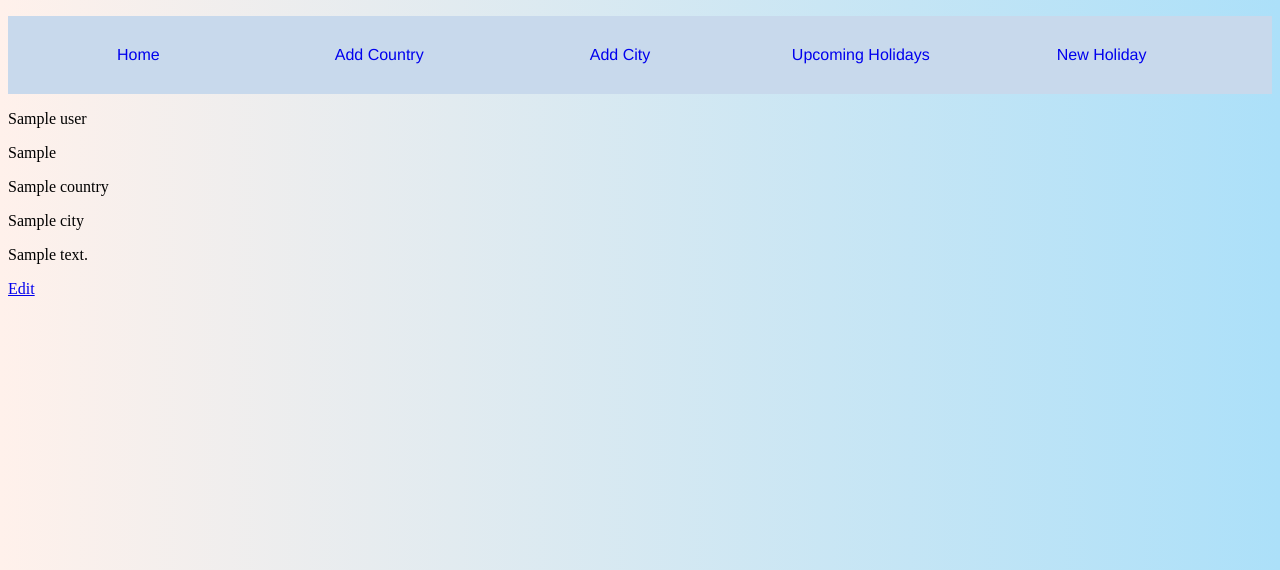
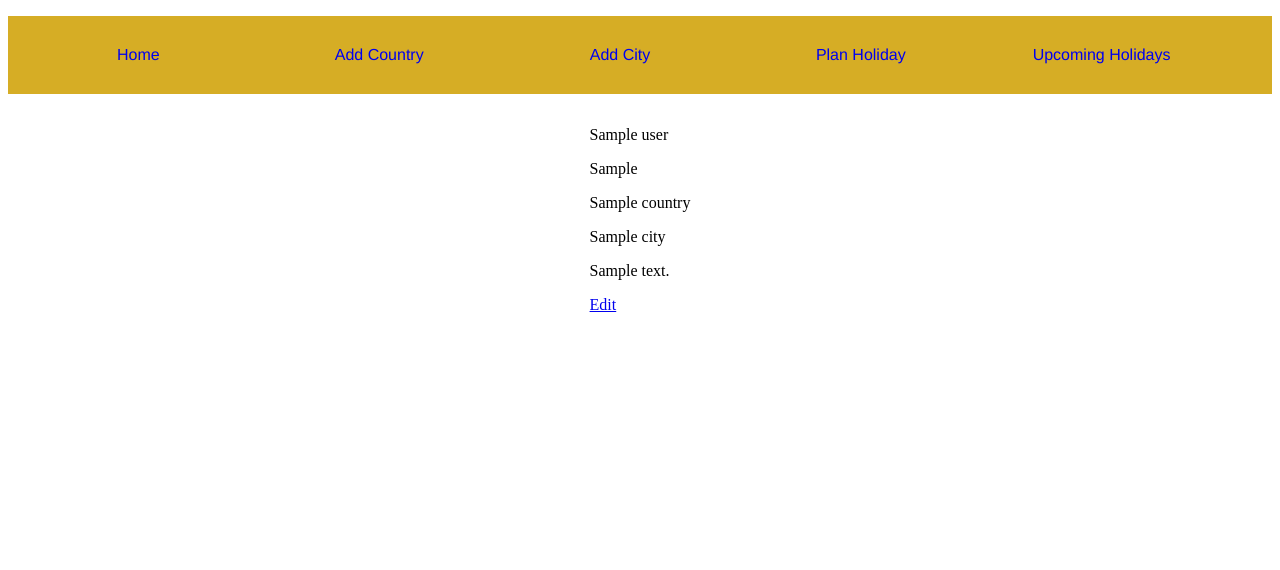
Before and after one commit to Davebgla/Python-Project, a Flask app: template templates/holidays/show.html in a window 1280 px wide. Shown: the top 570 px of the page. Run offline with Flask 2, Linux system fonts and the light colour scheme; the template is opened without the code that fills it: most values are stand-ins (such as "Sample title", 1, 10 or a date in 2020).

Commit message:
UX changes

```diff
--- a/controllers/cities_controller.py
+++ b/controllers/cities_controller.py
@@ -22,4 +22,4 @@ def create_city():
     country = country_repository.select(country_id)
     city = City(name, country)
     city_repository.save(city)
-    return redirect('/holidays')
+    return redirect('/holidays/new')
--- a/controllers/countries_controller.py
+++ b/controllers/countries_controller.py
@@ -17,4 +17,4 @@ def create_country():
     name = request.form['name']
     country = Country(name)
     country_repository.save(country)
-    return redirect('/holidays')
+    return redirect('/cities/new')
--- a/static/style.css
+++ b/static/style.css
@@ -1,11 +1,11 @@
-body{
+/* body{
     background-image: linear-gradient(to right, #fff1eb, #ace0f9);
-}
+} */
 
 .nav{
     display: flex;
     padding: 30px;
-    background-color: rgb(200, 217, 236);
+    background-color: rgb(214, 173, 37);
   }
 
   .nav li a{
@@ -35,7 +35,7 @@ body{
     padding: 10px;
     line-height: 18px;
     margin-bottom: 10px;
-    background-color: white;
+    background-color: rgb(167, 164, 164);
   }
 
   .hols_container{
@@ -49,3 +49,11 @@ body{
     text-decoration: none;
     font-size: 60px;
   }
+
+
+
+  .hols_edit_container{
+    display: flex;
+    justify-content: space-evenly;
+    flex-wrap: wrap;
+  }
--- a/templates/base.html
+++ b/templates/base.html
@@ -15,8 +15,8 @@
         <li><a href="/">Home</a></li>
         <li><a href="/countries/new">Add Country</a></li>
         <li><a href="/cities/new">Add City</a></li>
+        <li><a href="/holidays/new">Plan Holiday</a></li>
         <li><a href="/holidays">Upcoming Holidays</a></li>
-        <li><a href="/holidays/new">New Holiday</a></li>
         <form id="form">
         </form>
       </ul>
--- a/templates/holidays/show.html
+++ b/templates/holidays/show.html
@@ -1,7 +1,7 @@
 {% extends "base.html" %}
 <link rel="stylesheet" href="{{ url_for('static', filename='style.css') }}">
 {% block content %}
-
+  <div class="hols_edit_container">
   <div class="hols_edit">
     <p>{{holiday.user.name}}</p>
     <p>{{holiday.holiday_type}}</p>
@@ -10,5 +10,6 @@
     <p>{{holiday.review}}</p>
     <p><a href="/holidays/{{holiday.id}}/edit">Edit</a></p>
   </div>
+  </div>
 
 {% endblock %}
--- a/templates/index.html
+++ b/templates/index.html
@@ -1,11 +1,14 @@
 {% extends "base.html" %}
 {% block content %}
+<br>
+<br>
+<br>
 <div class="hometext">
     <h2>Holiday Planner</h2>
     <h3>Plan your trip now</h3>
     <p>Add countries, cities and more. Don't forget to review to your trip.</p>
 </div>
 
-<a href="/holidays/new"><button type="plan">plan now</button></a>
+<a href="/countries/new"><button type="plan">plan now</button></a>
 
 {% endblock %}
```
